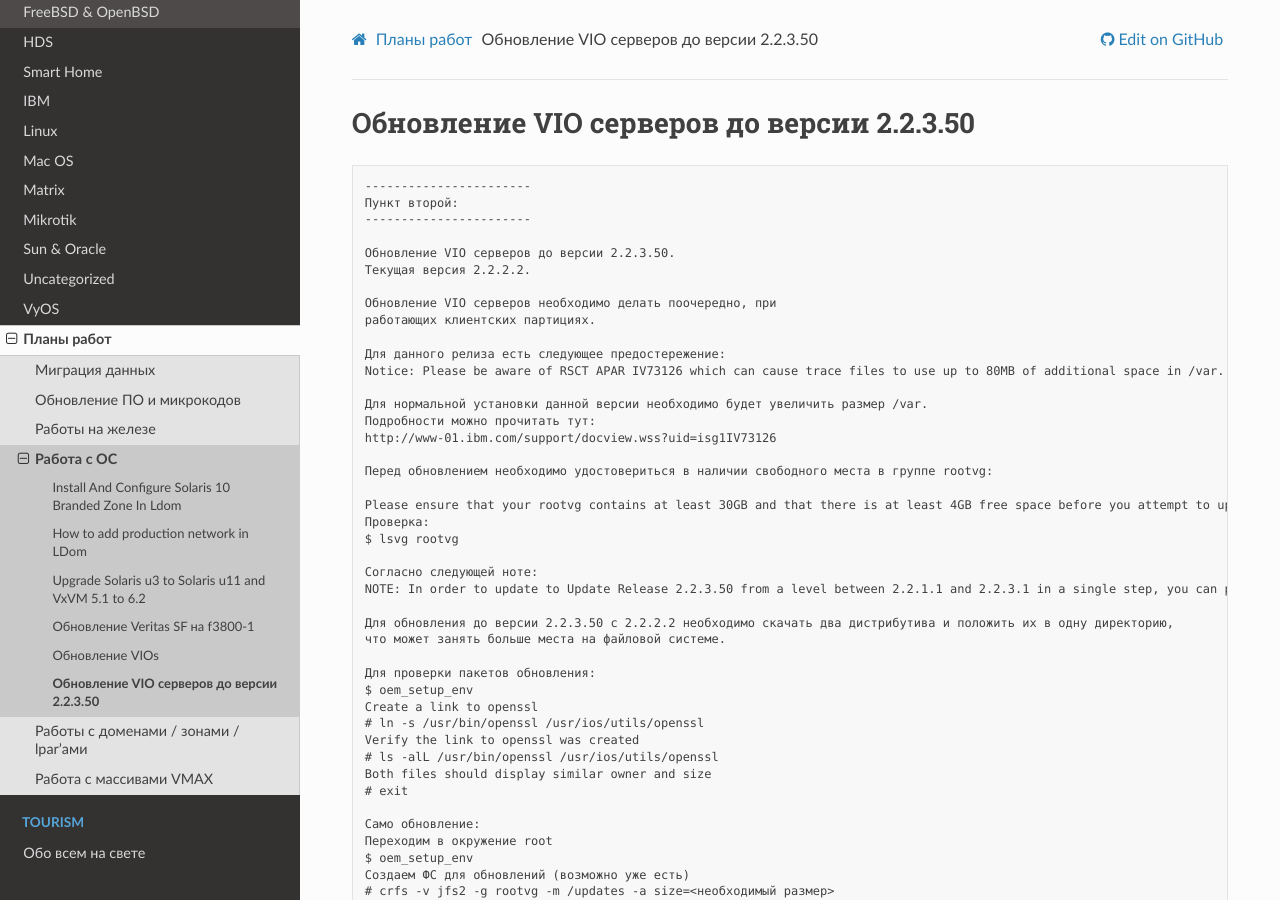
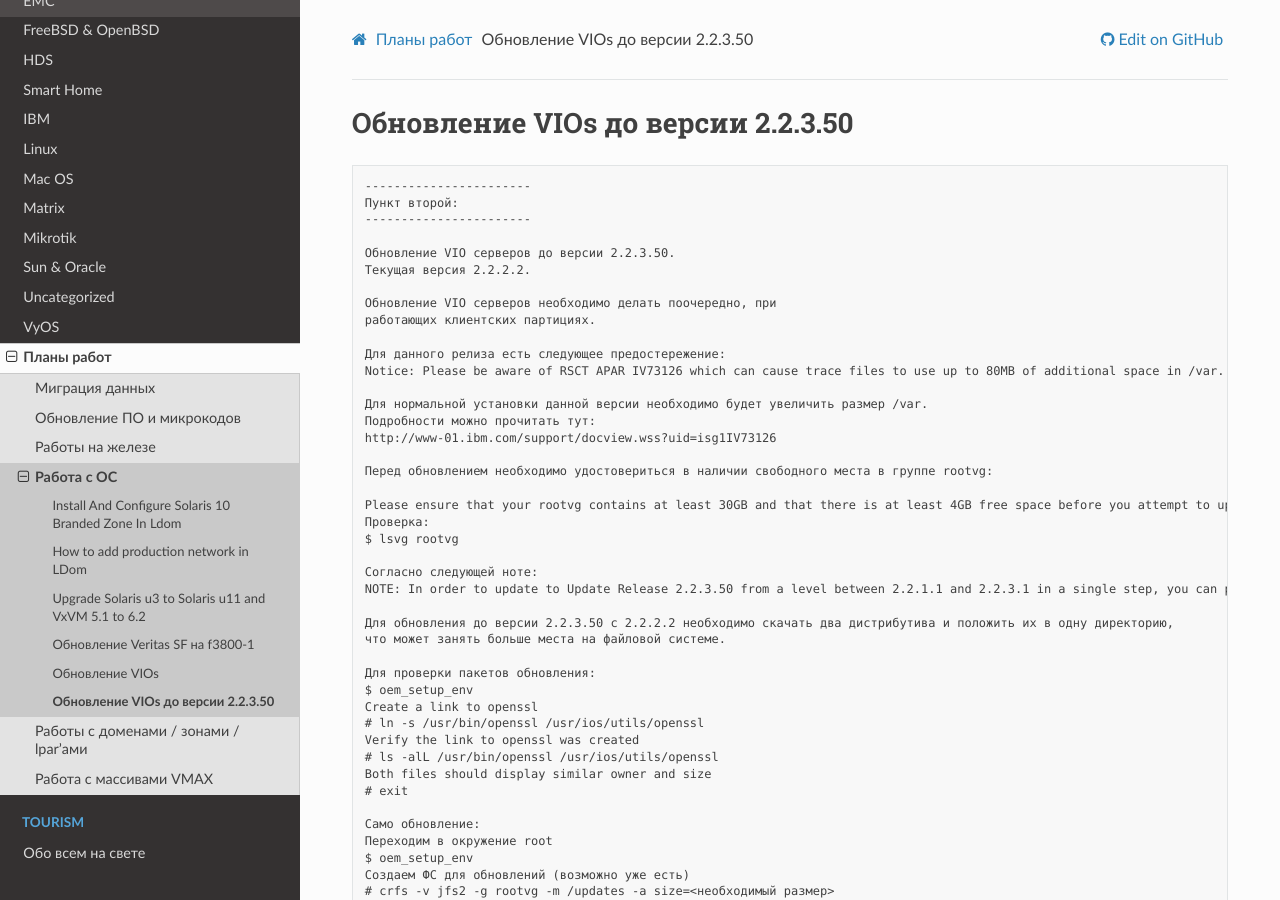
Before and after one commit to jeffscrum/jeffscrum.github.io, a Sphinx documentation site: the page built from source/tasks/aix-vios-update-22350.rst, in a window 1280 px wide and 900 px high. Built offline with Sphinx 7.4.7 and the Read the Docs theme 2.0.0, drawn with Linux system fonts in a browser that asks for light colours.

Commit message:
Update aix-vios-update-22350.rst

```diff
--- a/source/tasks/aix-vios-update-22350.rst
+++ b/source/tasks/aix-vios-update-22350.rst
@@ -5,7 +5,7 @@
 
 .. _aix-vios-update-22350:
 
-Обновление VIO серверов до версии 2.2.3.50
+Обновление VIOs до версии 2.2.3.50
 ==========================================
 
 .. code:: none
```
